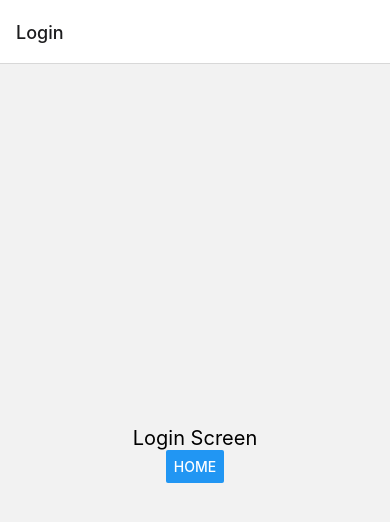
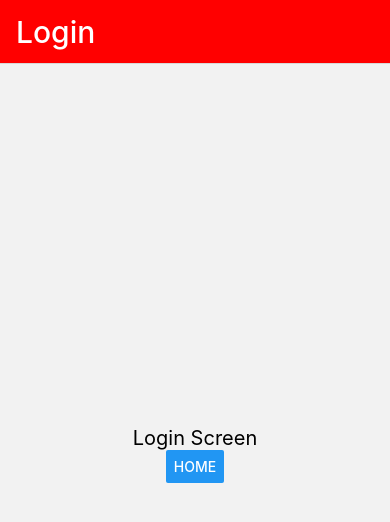
Before and after one commit to ShivanshMehtaa/RNative, a React Native app: screen / in a window 390 px wide. Shown: the top 522 px of the page. Built offline with nearby package versions, Linux system fonts and the light colour scheme.

Commit message:
second commit

```diff
--- a/App.js
+++ b/App.js
@@ -14,9 +14,25 @@
 
   return (
     <NavigationContainer>
-      <Stack.Navigator>
-        <Stack.Screen name="Login" component={Login} />
-        <Stack.Screen name="Home" component={Home} />
+      <Stack.Navigator screenOptions={{
+          headerStyle:{
+            backgroundColor:'red',
+          },
+          headerTintColor:'white',
+          headerTitleStyle:{
+            fontSize:30
+          }
+        }}>
+        <Stack.Screen name="Login" component={Login}  />
+        <Stack.Screen name="Home" component={Home} options={{
+          headerStyle:{
+            backgroundColor:'blue',
+          },
+          headerTintColor:'white',
+          headerTitleStyle:{
+            fontSize:30
+          }
+        }} />
       </Stack.Navigator>
     </NavigationContainer>
   )
```
